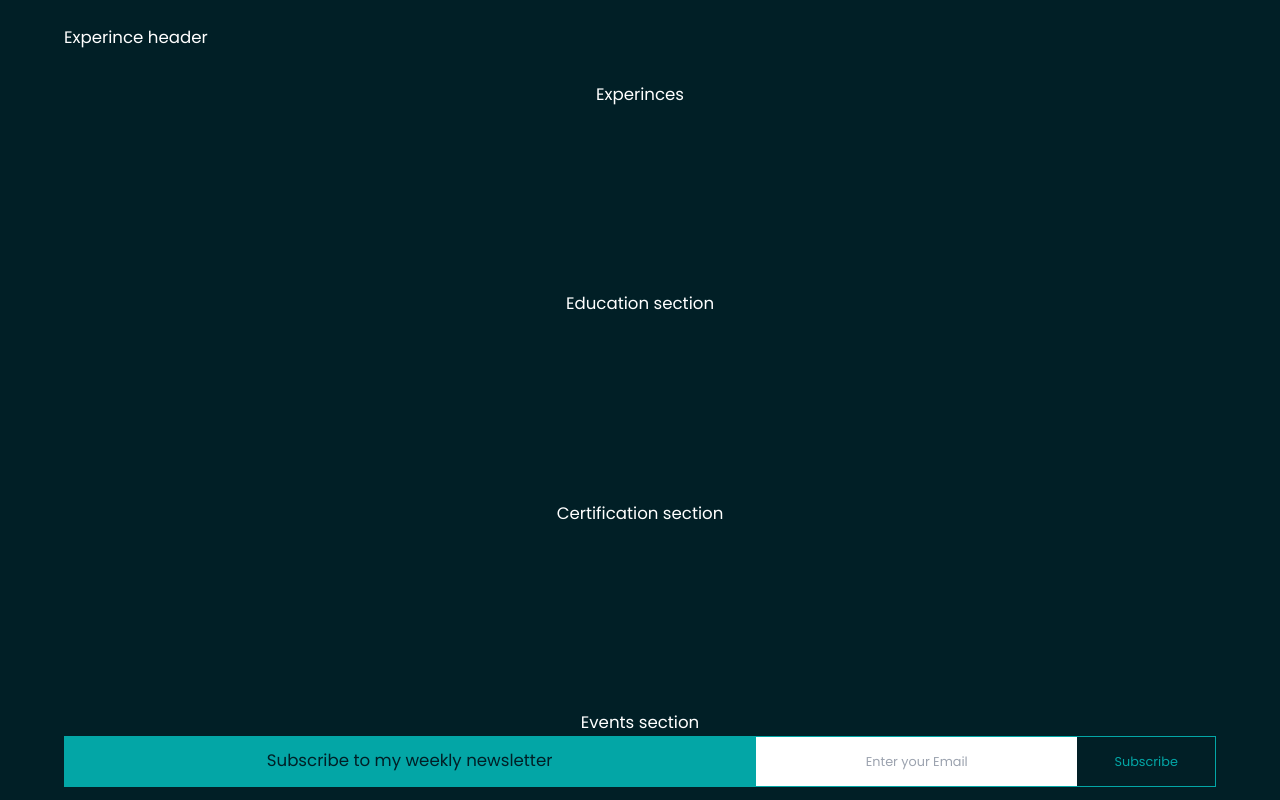
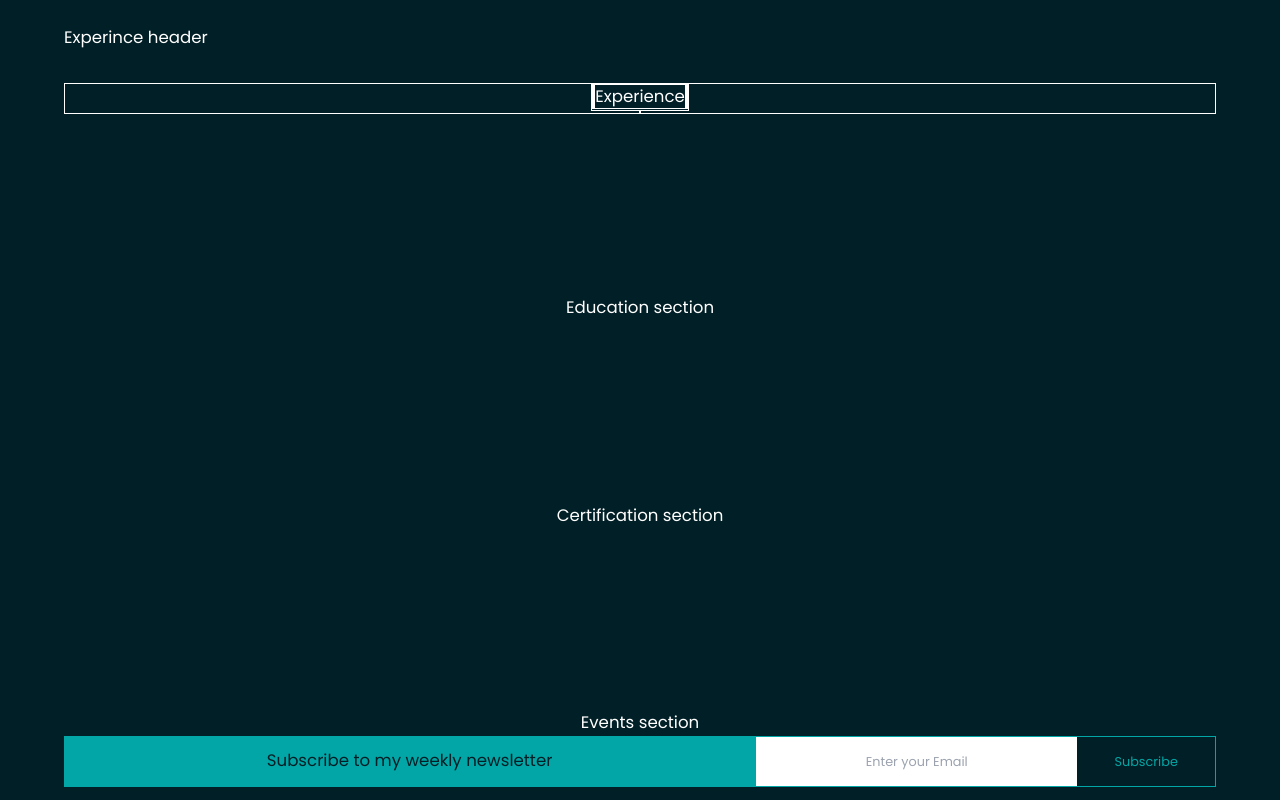
Before and after one commit to MokuaEnock/moku, a React (Create React App) app: page /experience in a window 1280 px wide. Shown: the top 800 px of the page. Built offline with nearby package versions, Linux system fonts and the light colour scheme.

Commit message:
create basic structurw and default styling for experinces section

```diff
--- a/src/components/Experience/Experince.js
+++ b/src/components/Experience/Experince.js
@@ -2,10 +2,21 @@ import ExperinceHeader from "./ExperienceHeader";
 import Education from "./Education";
 import Certification from "./Certiification";
 import Events from "./Events";
-import "./exp.css"
+import "./exp.css";
+
 export default function Experience() {
   function Exp() {
-    return <section>Experinces</section>;
+    return (
+      <section id="experience-section">
+        <div className="experience-header-display">
+          <span></span>
+          <span>Experience</span>
+          <span></span>
+        </div>
+
+        <div className="experience-card"></div>
+      </section>
+    );
   }
 
   return (
--- a/src/components/Experience/exp.css
+++ b/src/components/Experience/exp.css
@@ -0,0 +1,13 @@
+#experience-section {
+  border: thin solid white;
+  width: 100%;
+  height: max-content;
+  display: flex;
+  flex-direction: column;
+  align-items: center;
+  justify-content: flex-start;
+}
+
+#experience-section * {
+  border: thin solid white;
+}
```
